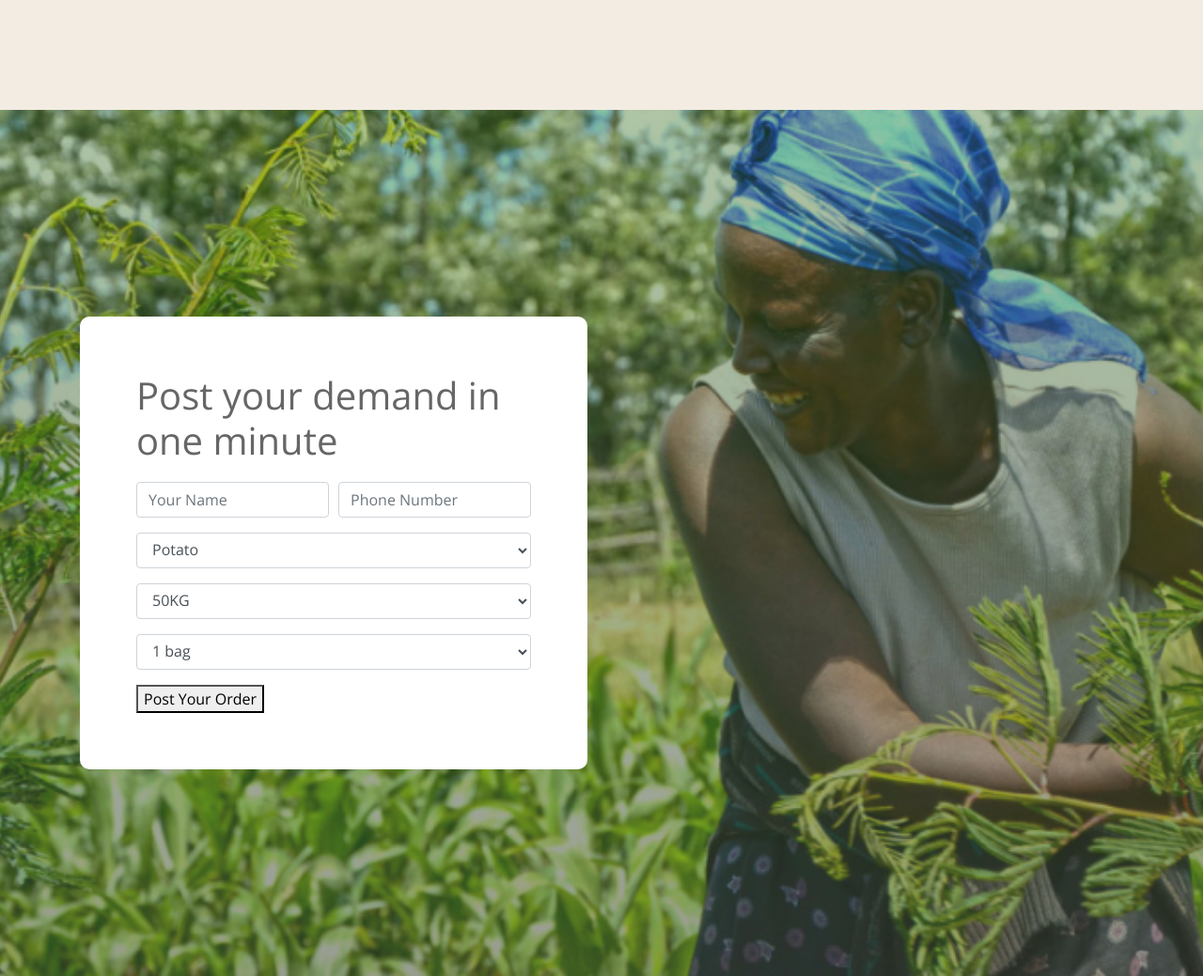
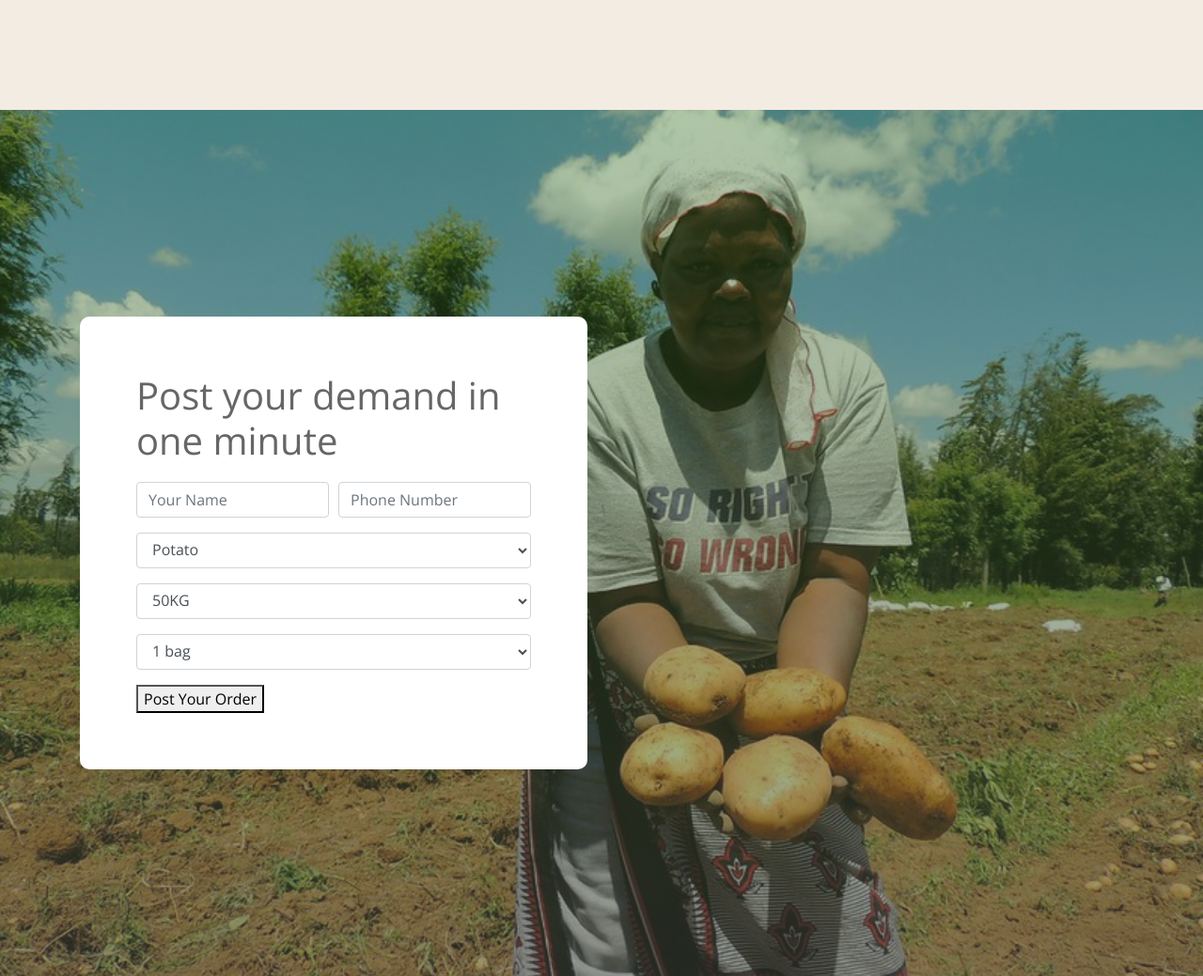
Before and after one commit to jackyk/farmula, a plain HTML site: page index.html in a window 1280 px wide. Shown: the part 1546-2585 px from the top of the page at 94% size. Drawn offline with nearby package versions, Linux system fonts and the light colour scheme; files whose address does not match are found by name.

Commit message:
change call to action

```diff
--- a/css/style.css
+++ b/css/style.css
@@ -638,7 +638,7 @@ body.mobile-nav-active #mobile-nav-toggle {
 
 #call-to-action {
   overflow: hidden;
-  background: linear-gradient(#316a1a63, #40493B88), url(../img/banner.png) fixed center center;
+  background: linear-gradient(#316a1a63, #40493B88), url(../img/buying.jpg) fixed center center;
   background-size: cover;
   padding: 220px 0;
 }
--- a/index.html
+++ b/index.html
@@ -8,8 +8,8 @@
   <meta content="We are a data driven platform that understand and assist you on where to source from to satisfy your demand." name="description">
 
   <!-- Favicons -->
-  <link href="img/favicon.png" rel="icon">
-  <link href="img/apple-touch-icon.png" rel="apple-touch-icon">
+  <!-- <link href="img/favicon.png" rel="icon"> -->
+  <!-- <link href="img/apple-touch-icon.png" rel="apple-touch-icon"> -->
 
   <!-- Google Fonts -->
   <link href="https://fonts.googleapis.com/css?family=Open+Sans:300,400,600,700,800&display=swap" rel="stylesheet">
```
Also changed, not shown: img/buying.jpg (added).
